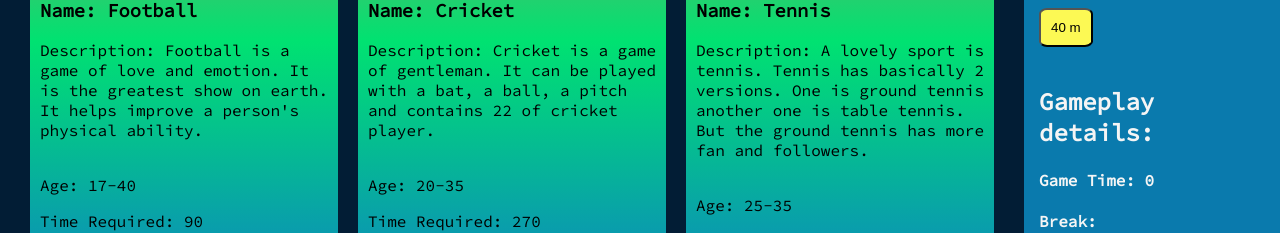
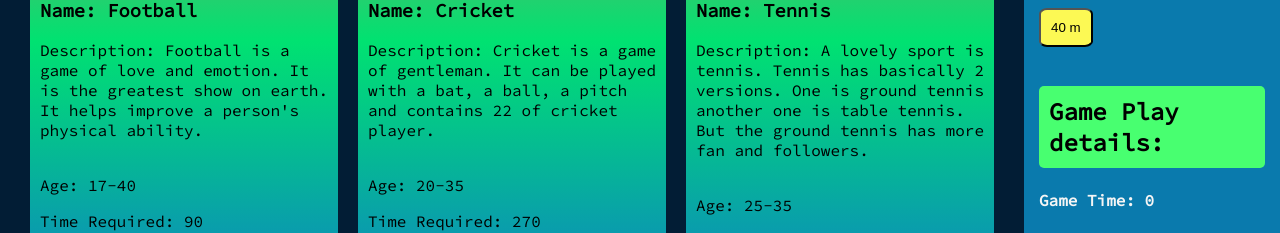
Before and after one commit to Sazzad-Hosen-Mahim/react-sports-freak, a React (Create React App) app: page / in a window 1280 px wide. Shown: the part 415-648 px from the top of the page. Built offline with nearby package versions, Linux system fonts and the light colour scheme.

Commit message:
final touch

```diff
--- a/src/components/Cart/Cart.css
+++ b/src/components/Cart/Cart.css
@@ -10,6 +10,12 @@
     border-radius: 10px;
     display: flex;
     background-color: rgb(15, 6, 6);
+}
+.game-play{
+    background-color: rgb(72, 255, 112);
+    color: black;
+    padding: 10px;
+    border-radius: 5px;
 }
 .margiin{
     margin: auto;
--- a/src/components/Cart/Cart.js
+++ b/src/components/Cart/Cart.js
@@ -61,7 +61,7 @@ const Cart = (props) => {
             <button onClick={() => handleButtonClick(30)} className='btn-break'>30 m</button>
             <button onClick={() => handleButtonClick(40)} className='btn-break'>40 m</button>
 
-            <h2>Gameplay details:</h2>
+            <h2 className='game-play'>Game Play details:</h2>
             <h4>Game Time: {sum}</h4>
             <h4>Break: {breaks}</h4>
 
```
